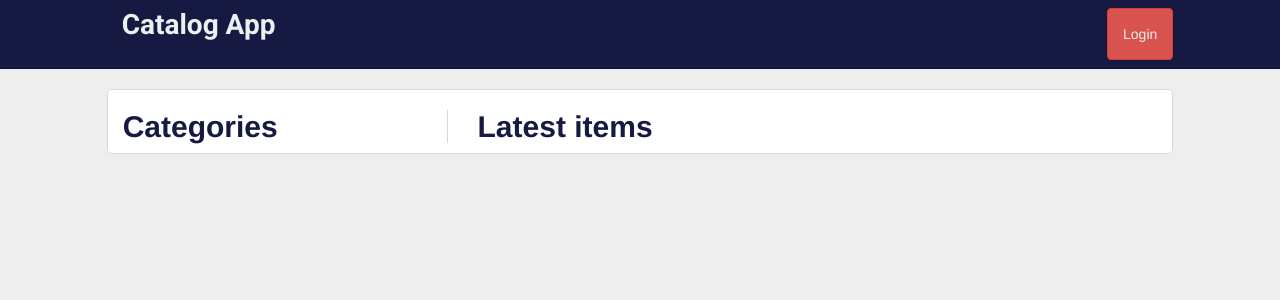
After one commit to jonathasartese/build_an_Item_Catalog, a Flask app: page / in a window 1280 px wide. The commit adds this page. Shown: the top 300 px of the page. Run offline with Flask 2, Linux system fonts and the light colour scheme; some libraries are stand-ins or nearby versions.

Commit message:
Add files via upload

```diff
--- a/application.py
+++ b/application.py
@@ -1,28 +1,26 @@
-from flask import Flask, render_template, request, redirect, jsonify, url_for, flash
+from flask import Flask, g, render_template, request, redirect
+from flask import make_response, jsonify, url_for, flash
+from flask import session as login_session
 from sqlalchemy import create_engine, asc
 from sqlalchemy.orm import sessionmaker
-from database_setup import Base, Category, CatalogItem, User
-from flask import session as login_session
+from functools import wraps
+from database_setup import User, Base, Category, CatalogItem
 import random
 import string
 from oauth2client.client import flow_from_clientsecrets
 from oauth2client.client import FlowExchangeError
 import httplib2
 import json
-from flask import make_response
 import requests
 
 app = Flask(__name__)
-
 CLIENT_ID = json.loads(
     open('client_secrets.json', 'r').read())['web']['client_id']
-APPLICATION_NAME = "CatalogItems"
-
+APPLICATION_NAME = "ItemCatalog"
 
 # Connect to Database and create database session
-engine = create_engine('sqlite:///catalogitemsandusers.db')
+engine = create_engine('sqlite:///catalogitemswithusers.db')
 Base.metadata.bind = engine
-
 DBSession = sessionmaker(bind=engine)
 session = DBSession()
 
@@ -30,14 +28,15 @@ session = DBSession()
 # Create anti-forgery state token
 @app.route('/login')
 def showLogin():
-    state = ''.join(random.choice(string.ascii_uppercase + string.digits)
-                    for x in xrange(32))
+    state = ''.join(
+        random.choice(string.ascii_uppercase + string.digits)
+            for x in range(32))
     login_session['state'] = state
     # return "The current session state is %s" % login_session['state']
     return render_template('login.html', STATE=state)
 
 
-# Loggin Google Auth
+# Loggin with Google OAuth2
 @app.route('/gconnect', methods=['POST'])
 def gconnect():
     # Validate state token
@@ -46,7 +45,8 @@ def gconnect():
         response.headers['Content-Type'] = 'application/json'
         return response
     # Obtain authorization code
-    code = request.data
+    request.get_data()
+    code = request.data.decode('utf-8')
 
     try:
         # Upgrade the authorization code into a credentials object
@@ -63,8 +63,12 @@ def gconnect():
     access_token = credentials.access_token
     url = ('https://www.googleapis.com/oauth2/v1/tokeninfo?access_token=%s'
            % access_token)
+    # Submit request, parse response - Python3 compatible
     h = httplib2.Http()
-    result = json.loads(h.request(url, 'GET')[1])
+    response = h.request(url, 'GET')[1]
+    str_response = response.decode('utf-8')
+    result = json.loads(str_response)
+
     # If there was an error in the access token info, abort.
     if result.get('error') is not None:
         response = make_response(json.dumps(result.get('error')), 500)
@@ -83,25 +87,24 @@ def gconnect():
     if result['issued_to'] != CLIENT_ID:
         response = make_response(
             json.dumps("Token's client ID does not match app's."), 401)
-        print("Token's client ID does not match app's.")
         response.headers['Content-Type'] = 'application/json'
         return response
 
     stored_access_token = login_session.get('access_token')
     stored_gplus_id = login_session.get('gplus_id')
     if stored_access_token is not None and gplus_id == stored_gplus_id:
-        response = make_response(json.dumps('Current user is already connected.'),
-                                 200)
+        response = make_response(
+                    json.dumps('Current user is already connected.'), 200)
         response.headers['Content-Type'] = 'application/json'
         return response
 
     # Store the access token in the session for later use.
-    login_session['access_token'] = credentials.access_token
+    login_session['access_token'] = access_token
     login_session['gplus_id'] = gplus_id
 
     # Get user info
     userinfo_url = "https://www.googleapis.com/oauth2/v1/userinfo"
-    params = {'access_token': credentials.access_token, 'alt': 'json'}
+    params = {'access_token': access_token, 'alt': 'json'}
     answer = requests.get(userinfo_url, params=params)
 
     data = answer.json()
@@ -109,11 +112,9 @@ def gconnect():
     login_session['username'] = data['name']
     login_session['picture'] = data['picture']
     login_session['email'] = data['email']
-    # ADD PROVIDER TO LOGIN SESSION
-    login_session['provider'] = 'google'
 
     # see if user exists, if it doesn't make a new one
-    user_id = getUserID(data["email"])
+    user_id = getUserID(login_session['email'])
     if not user_id:
         user_id = createUser(login_session)
     login_session['user_id'] = user_id
@@ -124,14 +125,13 @@ def gconnect():
     output += '!</h1>'
     output += '<img src="'
     output += login_session['picture']
-    output += ' " style = "width: 300px; height: 300px;border-radius: 150px;-webkit-border-radius: 150px;-moz-border-radius: 150px;"> '
+    output += ''' " style = "width: 300px; height: 300px;border-radius: 150px;
+                -webkit-border-radius: 150px;-moz-border-radius: 150px;"> '''
     flash("you are now logged in as %s" % login_session['username'])
-    print("done!")
     return output
 
+
 # User Helper Functions
-
-
 def createUser(login_session):
     newUser = User(name=login_session['username'], email=login_session[
                    'email'], picture=login_session['picture'])
@@ -153,12 +153,27 @@ def getUserID(email):
     except:
         return None
 
-# DISCONNECT - Revoke a current user's token and reset their login_session
+
+def checkUserLogged():
+    username = None
+    if 'username' in login_session:
+        username = login_session['username']
+    return username
 
 
+def login_required(f):
+    @wraps(f)
+    def decorated_function(*args, **kwargs):
+        if 'username' not in login_session:
+            return redirect(url_for('showLogin'))
+        return f(*args, **kwargs)
+    return decorated_function
+
+
+# DISCONNECT - Revoke a current user's token and reset their login_session
 @app.route('/gdisconnect')
 def gdisconnect():
-    # Only disconnect a connected user.
+        # Only disconnect a connected user.
     access_token = login_session.get('access_token')
     if access_token is None:
         response = make_response(
@@ -169,6 +184,7 @@ def gdisconnect():
     h = httplib2.Http()
     result = h.request(url, 'GET')[0]
     if result['status'] == '200':
+        # Reset the user's sesson.
         del login_session['access_token']
         del login_session['gplus_id']
         del login_session['username']
@@ -176,9 +192,11 @@ def gdisconnect():
         del login_session['picture']
         response = make_response(json.dumps('Successfully disconnected.'), 200)
         response.headers['Content-Type'] = 'application/json'
-        return response
+        return redirect(url_for('showCategories'))
     else:
-        response = make_response(json.dumps('Failed to revoke token for given user.', 400))
+        # For whatever reason, the given token was invalid.
+        response = make_response(
+            json.dumps('Failed to revoke token for given user.', 400))
         response.headers['Content-Type'] = 'application/json'
         return response
 
@@ -200,6 +218,17 @@ def categoriesJSON():
     return jsonify(categories=categoryList)
 
 
+# Show all categories
+@app.route('/', methods=['GET'])
+@app.route('/catalog/', methods=['GET'])
+def showCategories():
+    categories = session.query(Category).order_by(asc(Category.name))
+    latest = session.query(CatalogItem).order_by(
+                CatalogItem.id.desc()).limit(9)
+    return render_template('categoryIndex.html', categories=categories,
+                           latest=latest, username=checkUserLogged())
+
+
 # Show a category
 @app.route('/catalog/<string:category_name>/', methods=['GET'])
 @app.route('/catalog/<string:category_name>/items/', methods=['GET'])
@@ -216,7 +245,7 @@ def showMenu(category_name):
                            category=category, items=items, username=username)
 
 
-#Show a category item
+# Show a category item
 @app.route('/catalog/<string:category_name>/<string:catalogitem_title>/',
            methods=['GET'])
 def showCatalogItem(category_name, catalogitem_title):
@@ -224,6 +253,7 @@ def showCatalogItem(category_name, catalogitem_title):
                 title=catalogitem_title).one()
     return render_template('catalogtemShow.html', item=item,
                            username=checkUserLogged())
+
 
 # Create a new catalog item
 @app.route('/catalog/new/', methods=['GET', 'POST'])
@@ -309,6 +339,7 @@ def deleteCatalogItem(catalogitem_title):
                                catalogItemToDelete=catalogItemToDelete,
                                username=checkUserLogged())
 
+
 if __name__ == '__main__':
     app.secret_key = 'super_secret_key'
     app.debug = True
--- a/static/styles.css
+++ b/static/styles.css
@@ -1,163 +1,103 @@
-* {
-	font-family: "Helvetica Neue Bold", Roboto, Helvetica, Arial, sans-serif;
-	font-weight: 700;
+/* Navbar */
+.navbar-header > a {
+	font-family: "Helvetica Neue Light", Roboto, Helvetica, Arial, sans-serif;
+	font-size: 2em;
+	font-weight: bold;
+	color: #ffffff;
+}
+.navbar-default {
+  background-color: #161A43;
+  border-color: #061542;
+}
+.navbar-default .navbar-brand {
+  color: #ecf0f1;
+}
+.navbar-default .navbar-brand:hover,
+.navbar-default .navbar-brand:focus {
+  color: #9fb1d4;
+}
+.navbar-default .navbar-text {
+  color: #ecf0f1;
+}
+.navbar-default .navbar-nav > li > a {
+  color: #ecf0f1;
+}
+.navbar-default .navbar-nav > li > a:hover,
+.navbar-default .navbar-nav > li > a:focus {
+  color: #9fb1d4;
+}
+.navbar-default .navbar-nav > .active > a,
+.navbar-default .navbar-nav > .active > a:hover,
+.navbar-default .navbar-nav > .active > a:focus {
+  color: #9fb1d4;
+  background-color: #061542;
+}
+.navbar-default .navbar-nav > .open > a,
+.navbar-default .navbar-nav > .open > a:hover,
+.navbar-default .navbar-nav > .open > a:focus {
+  color: #9fb1d4;
+  background-color: #061542;
+}
+.navbar-default .navbar-toggle {
+  border-color: #061542;
+}
+.navbar-default .navbar-toggle:hover,
+.navbar-default .navbar-toggle:focus {
+  background-color: #061542;
+}
+.navbar-default .navbar-toggle .icon-bar {
+  background-color: #ecf0f1;
+}
+.navbar-default .navbar-collapse,
+.navbar-default .navbar-form {
+  border-color: #ecf0f1;
+}
+.navbar-default .navbar-link {
+  color: #ecf0f1;
+}
+.navbar-default .navbar-link:hover {
+  color: #9fb1d4;
+}
+@media (max-width: 767px) {
+  .navbar-default .navbar-nav .open .dropdown-menu > li > a {
+    color: #ecf0f1;
+  }
+  .navbar-default .navbar-nav .open .dropdown-menu > li > a:hover,
+  .navbar-default .navbar-nav .open .dropdown-menu > li > a:focus {
+    color: #9fb1d4;
+  }
+  .navbar-default .navbar-nav .open .dropdown-menu > .active > a,
+  .navbar-default .navbar-nav .open .dropdown-menu > .active > a:hover,
+  .navbar-default .navbar-nav .open .dropdown-menu > .active > a:focus {
+    color: #9fb1d4;
+    background-color: #061542;
+  }
 }
 
-h1 {
-	font-family: "Helvetica Neue Light", Roboto, Helvetica, Arial, sans-serif;
-	font-size: 50px;
-	color: #51453B;
-	line-height: 60px;
-	font-weight: 300;
+/* Container */
+body {
+	background-color: #eee;
+}
+a, a:hover, a:active {
+	text-decoration: none;
+  color: #FD0000;
+}
+h2 {
+	color: #161A43;
+	font-weight: bold;
+}
+h3 {
+	color: #FD0000;
+	font-size: 1.5em;
+	line-height: 0.5em;
+}
+.main.container{
+		background-color: #ffffff;
+		border-radius:5px;
+		border:	1px solid #dbd7d7;
 }
 
-h2 {
-	font-size: 24px;
-	color: #42C3C9;
-	line-height: 29px;
+/* publiccategories */
+.leftcol{
+	border-right:	1px solid #dbd7d7;
 }
-
-h3 {
-	font-size: 18px;
-	color: #4A4A4A;
-	line-height: 23px;
-}
- p {
- 	font-family: "Helvetica Neue", Roboto, Helvetica, Arial, sans-serif;
- 	font-size: 16px;
- 	color: #7B7573;
- 	line-height: 24px;
- 	font-weight: 400;
- }
-
- strong {
- 	font-size: 16px;
- 	color: #7B7573;
- 	line-height: 24px;
- }
-
- a {
- 	font-size: 14px;
- 	color: #0093B9;
- 	line-height: 17px;
- }
-.padding-top {
-	padding-top: 30px;
-}
-.padding-bottom {
-	padding-bottom: 30px;
-}
-.margin-right {
-	margin-right: 30px;
-}
-.padding-none {
-	padding: 0;
-}
-.btn {
-	padding: 20px;
-	margin: 0;
-	border-color: #9FB80A;
-	border-width: 2px;
-	color: #9FB80A;;
-}
-.btn:hover {
-	border-color: #9FB80A;
-}
-.btn.delete {
-	border-color: #aaaaaa;
-	color: #aaaaaa;
-}
-.btn.delete:hover {
-	border-color: #aaaaaa;
-	color: red;
-}
-.glyphicon {
-	margin-right: 10px;
-}
-.top-menu {
-	padding-top: 30px;
-	padding-bottom: 30px;
-}
-.top-menu p {
-	margin-bottom: 0;
-	line-height: 16px;
-}
-.top-menu a {
-	margin-bottom: 0;
-	line-height: 16px;
-	font-size: 16px;
-	color: #7B7573;
-	font-weight: 400;
-}
-.divider {
-	height: 15px;
-}
-.divider.blue {
-	background-color: #42C3C9;
-}
-.divider.green {
-	background-color: #9FB80A;
-}
-.banner.main {
-	height: 150px;
-	background: url("/static/top-banner.jpg");
-	background-position: right;
-	background-repeat: no-repeat;
-	background-size: cover;
-}
-.banner.menu {
-	height: 150px;
-	background-color: #E1E17F;
-}
-.banner.profile {
-	height: 150px;
-	background-color: #A6E8EB;
-}
-.banner h1 {
-	margin: 45px 0;
-}
- .restaurant-list {
- 	background-color: #F0F0F0;
- 	padding: 20px;
-u }
- .restaurant-list:hover {
- 	background-color: #e1e17f;
- 	padding: 20px;
-}
-.menu-item {
-	background: #F0F0F0;
-	padding: 20px;
-	margin: 20px;
-	margin-left: -20px;
-}
-.menu-price {
-	font-weight: 700;
-}
-.creator {
-	padding-right: 20px;
-	margin-top: -20px;
-	text-align: right;
-	float:right;
-}
-.creator img {
-	width: 100px;
-	border-radius: 50%;
-}
-.creator figcaption {
-	font-size: 14px;
-	color: #7B7573;
-	font-weight: 400;
-	margin-top: -20px;
-}
-.flash {
-	background-color: #98FB98;
-	width:100%;
-	text-decoration: none;
-
-}
-
-.flash li {
-	list-style-type: none;
-	text-align: center;
-
-}
--- /dev/null
+++ b/templates/categoryIndex.html
@@ -0,0 +1,22 @@
+{% extends "main.html" %}
+{% block content %}
+<div class="row">
+	<div class="col-xs-4">
+		<div class="leftcol">
+			<h2>Categories</h2>
+				{% for category in categories %}
+					<a href="/catalog/{{category.name}}/items"><h3>{{category.name}}</h3></a>
+				{% endfor %}
+		</div>
+	</div>
+	<div class="col-xs-8">
+		{% if username %}
+			<a href="/catalog/new/"><h3>Add Item</h3></a>
+		{% endif %}
+		<h2>Latest items</h2>
+			{% for item in latest %}
+				<a href="/catalog/{{item.category.name}}/{{item.title}}"><h3>{{item.title}} <em class="text-muted">({{item.category.name}})</em></h3></a>
+			{% endfor %}
+	</div>
+</div>
+{% endblock %}
--- a/templates/main.html
+++ b/templates/main.html
@@ -4,11 +4,39 @@
 		<link href='http://fonts.googleapis.com/css?family=Roboto:400,300,700' rel='stylesheet' type='text/css'>
 		<link rel="stylesheet" href="//netdna.bootstrapcdn.com/bootstrap/3.1.1/css/bootstrap.min.css">
 		<link rel=stylesheet type=text/css href="{{ url_for('static', filename='styles.css') }}">
-	</head>
+	        <script src="https://maxcdn.bootstrapcdn.com/bootstrap/3.3.6/js/bootstrap.min.js"></script>
+        </head>
 	<body>
-		<div class="container">
+		<!-- Static navbar -->
+		<nav class="navbar navbar-default navbar-static-top">
+		  <div class="container col-xs-10 col-xs-offset-1">
+		    <div class="navbar-header">
+		      <button type="button" class="navbar-toggle collapsed" data-toggle="collapse" data-target="#navbar" aria-expanded="false" aria-controls="navbar">
+		        <span class="sr-only">Toggle navigation</span>
+		        <span class="icon-bar"></span>
+		        <span class="icon-bar"></span>
+		        <span class="icon-bar"></span>
+		      </button>
+		      <a class="navbar-brand" href="/">Catalog App</a>
+		    </div>
+		    <div id="navbar" class="navbar-collapse collapse">
+		      <ul class="nav navbar-nav navbar-right">
+		        <li>
+							{% if not username %}
+								<a href="/login" class="btn btn-danger navbar-btn">Login</a></li>
+							{% else %}
+								<a href="/gdisconnect" title="logout">{{username}} <span class="glyphicon glyphicon-log-out" aria-hidden="true"></span></a>
+							{% endif %}
+						</li>
+		      </ul>
+		    </div><!--/.nav-collapse -->
+		  </div>
+		</nav>
+
+
+		<div class="main container col-xs-10 col-xs-offset-1">
 			{% block content %}
 			{% endblock %}
-		</div>
+		</div> <!-- /container -->
 	</body>
 </html>
```
Also changed, not shown: templates/catalogtemShow.html (added, +15 -0 lines), templates/categoryShow.html (added, +19 -0 lines), templates/deleteCatalogItem.html (added, +16 -0 lines), templates/formCatalogItem.html (added, +31 -0 lines), templates/login.html (+9 -101 lines).
